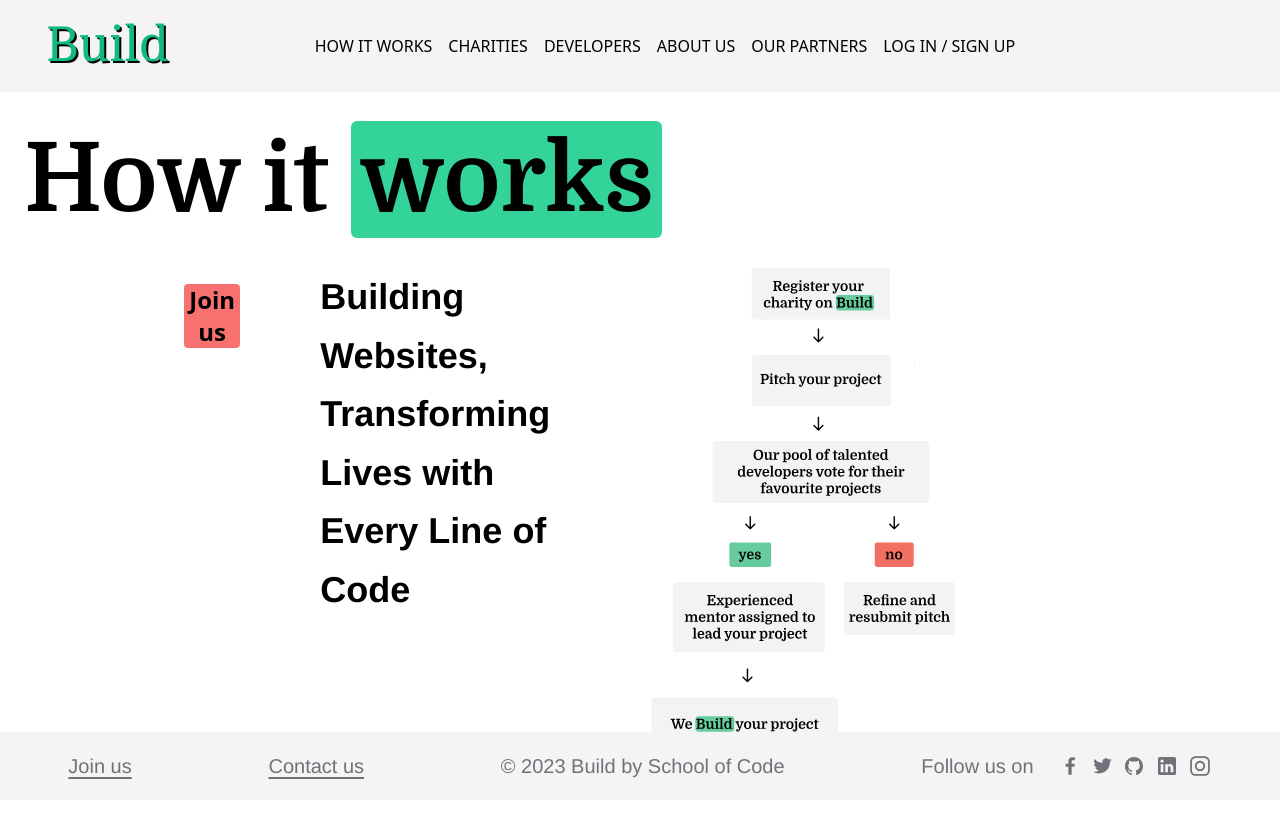
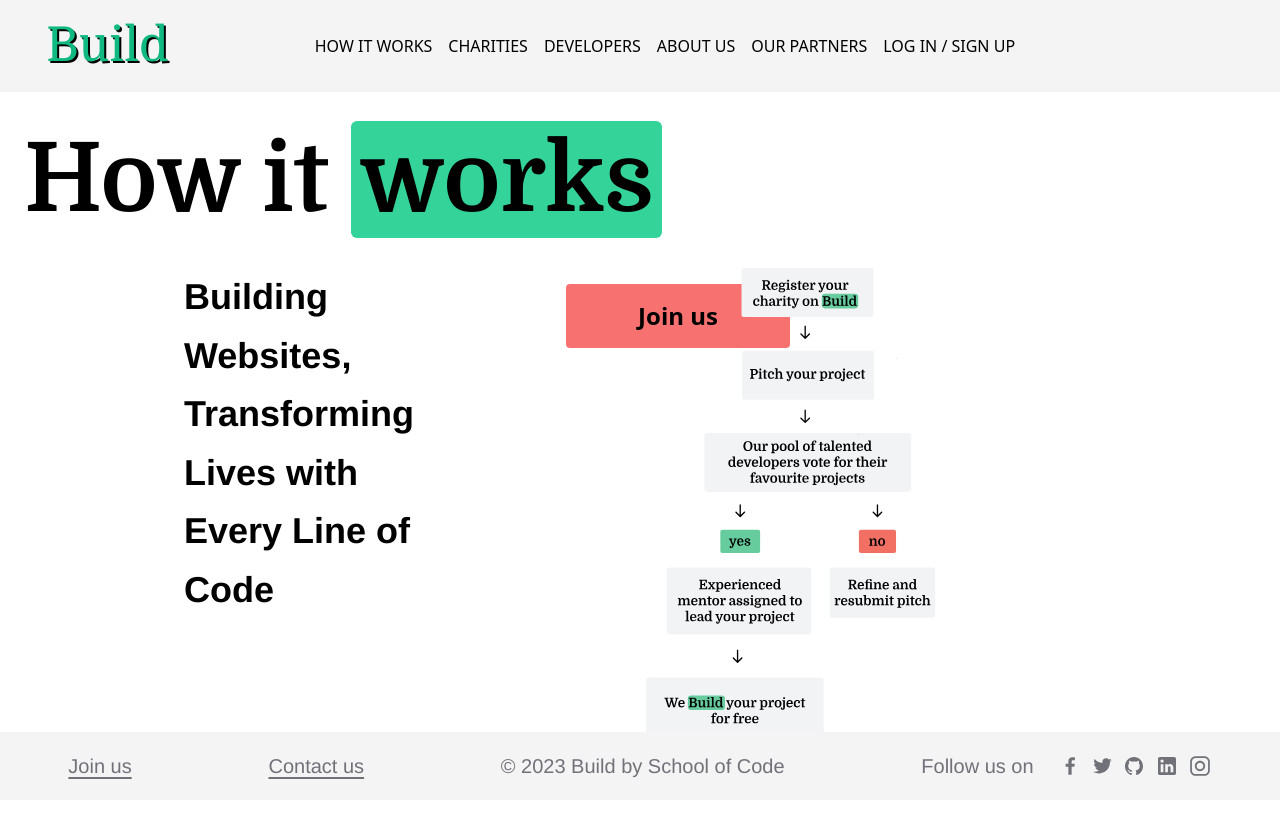
Before and after one commit to SchoolOfCode/Team-Build, a Next.js app: page /charity in a window 1280 px wide. Shown: the top 818 px of the page. Built offline with nearby package versions, Linux system fonts and the light colour scheme.

Commit message:
how it works styling added but button still wrong place desktop

```diff
--- a/src/app/charity/page.jsx
+++ b/src/app/charity/page.jsx
@@ -15,17 +15,19 @@ export default function Charity() {
     <div className="grid lg:grid-cols-2 grid-cols-1">
           <div className="grid col-span-1 lg:mx-40 ml-6">
 
-        <div className="mt-10 flex flex-col justify-between lg:flex lg:flex-row-reverse lg:align-bottom lg:w-4/5">
-          <p className="text-4xl font-bold mb-10 lg:max-w-2xl lg:mr-24 lg:leading-relaxed">
+        <div className="mt-10 justify-between lg:flex  lg:align-bottom lg:w-4/5 lg:leading-relaxed lg:items-start">
+          <p className="text-4xl font-bold mb-10 lg:max-w-2xl lg:mr-24 lg:leading-relaxed mr-6">
             Building Websites, Transforming Lives with Every Line of Code
           </p>
-                    <button className="button mr-20 bg-red-400 font-bold rounded w-44 h-16 text-xl lg:w-56 lg:text-2xl lg:mt-4 mt-10">
+          <div className="flex">
+                    <button className="button mr-20 bg-red-400 font-bold rounded w-44 h-16 text-xl lg:w-56 lg:text-2xl lg:mt-4 mt-2 ml-14">
             <Link href={"/charity/register"}>Join us</Link>{" "}
 
           </button>
         </div>
         </div>
-        <div className="grid col-span-1 mt-10">
+        </div>
+        <div className="grid col-span-1 mt-10 mr-6">
           <Image
       src="/howitworksv2.svg"
       width={736}
```
